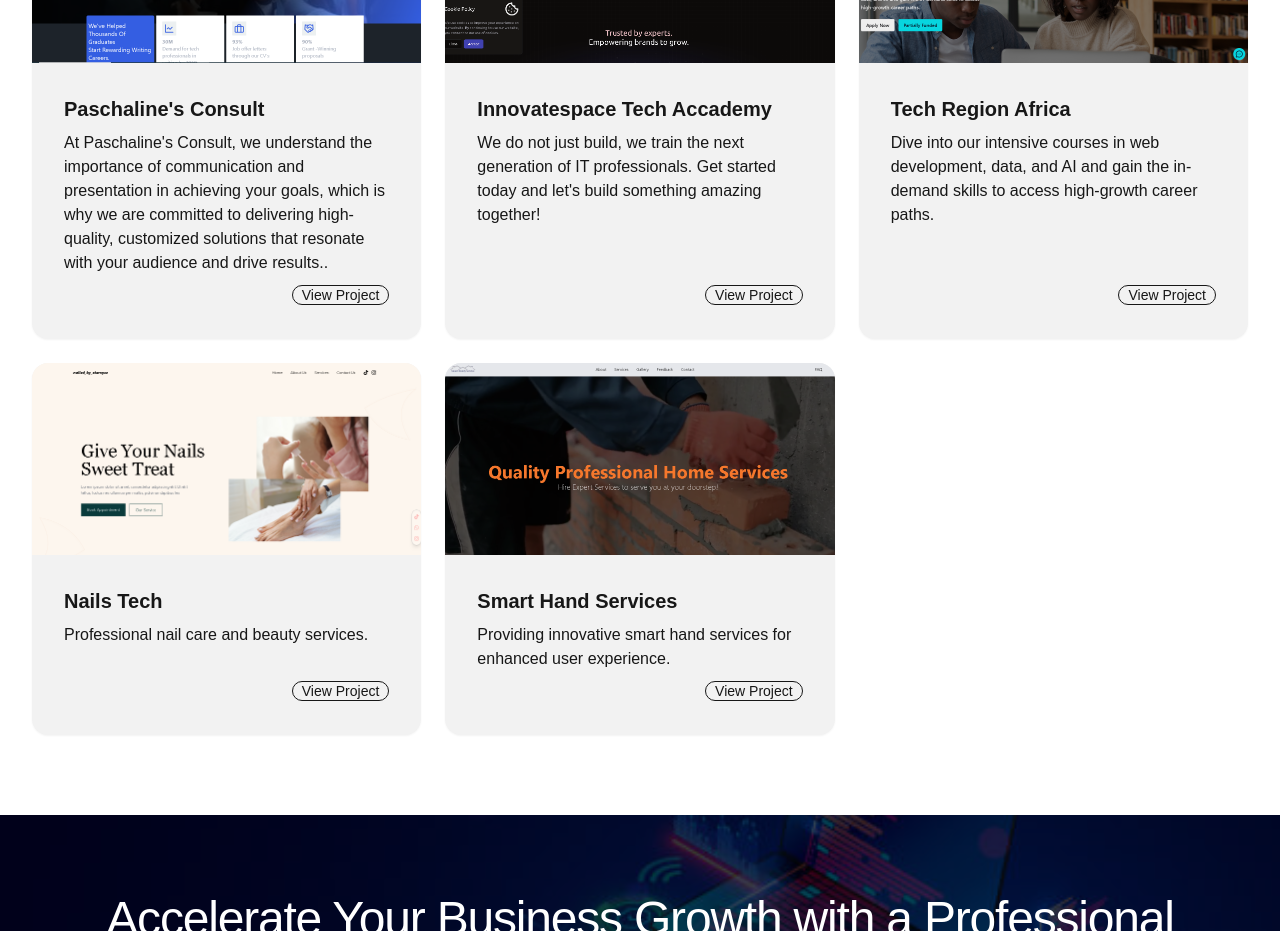
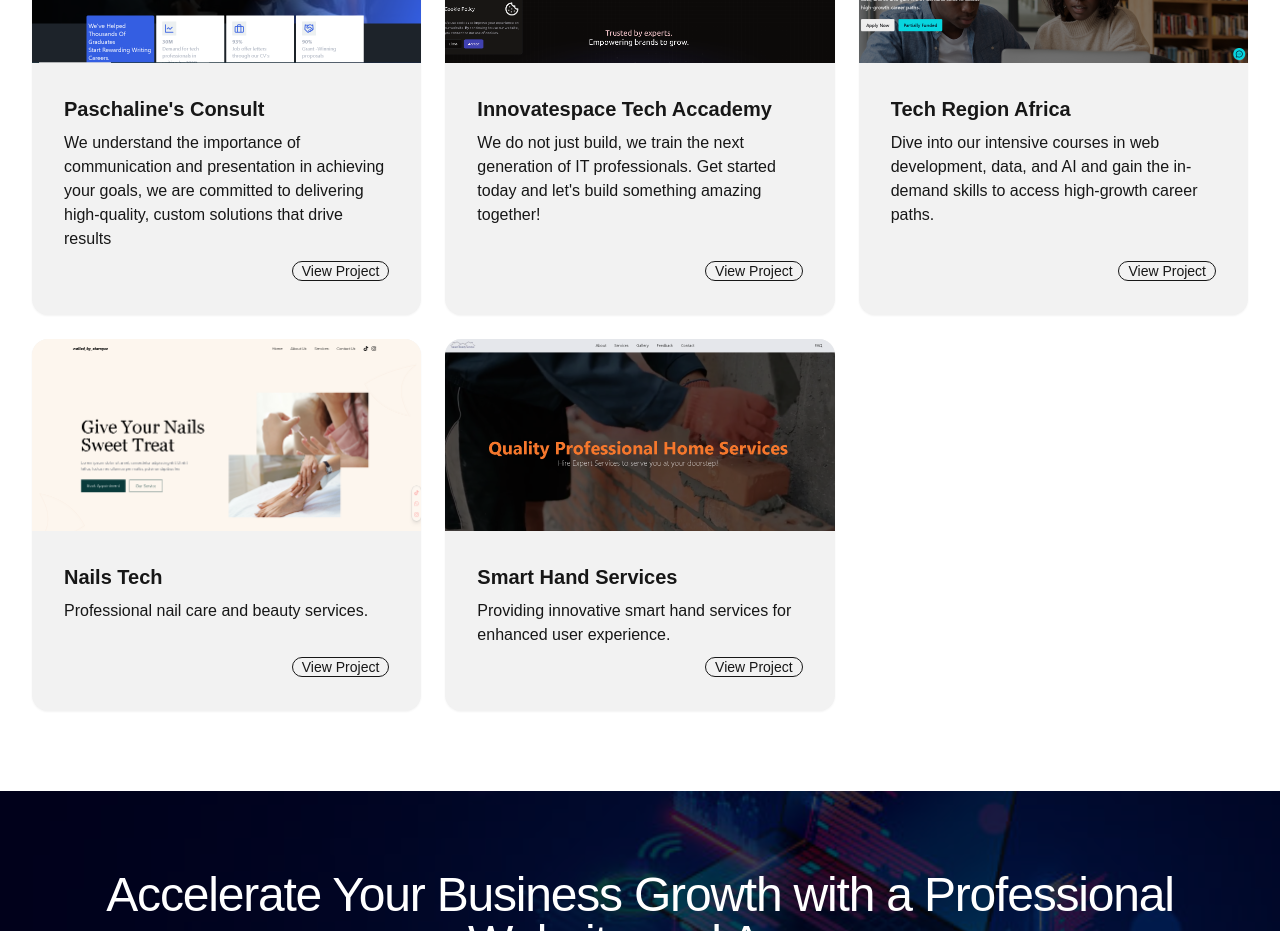
Before and after one commit to Osorachukwu/kings-tech, a Next.js app: page / in a window 1280 px wide. Shown: the part 2740-3671 px from the top of the page. Built offline with nearby package versions, Linux system fonts and the light colour scheme.

Commit message:
change one profile..

```diff
--- a/src/components/portfolio/Portfolio.jsx
+++ b/src/components/portfolio/Portfolio.jsx
@@ -29,7 +29,7 @@
             {
               name: "Paschaline's Consult",
               image: protfolio6,
-              desc: "At Paschaline's Consult, we understand the importance of communication and presentation in achieving your goals, which is why we are committed to delivering high-quality, customized solutions that resonate with your audience and drive results..",
+              desc: "We understand the importance of communication and presentation in achieving your goals, we are committed to delivering high-quality, custom solutions that drive results",
               linkUrl: "https://paschalinesconsult.com/"
             },
             {
```
